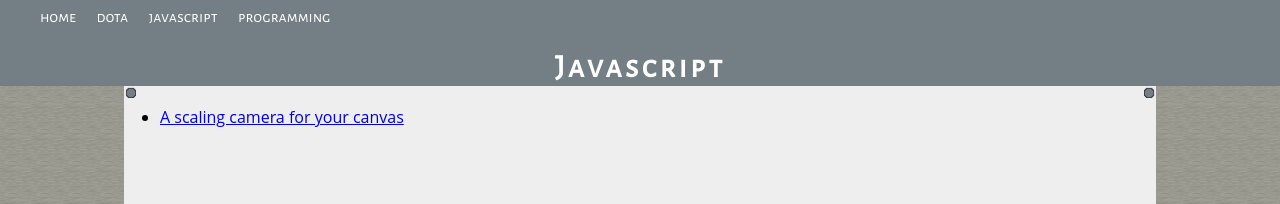
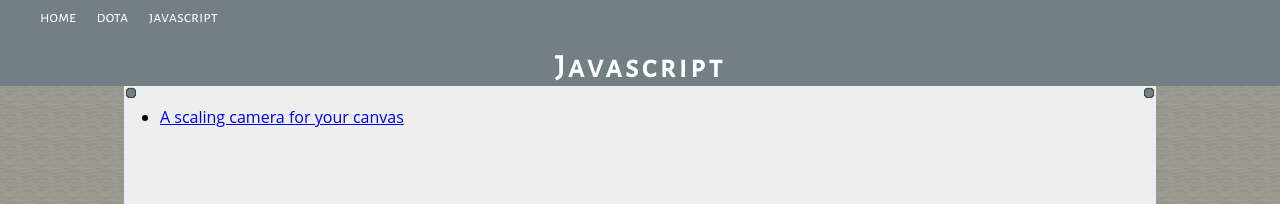
Before and after one commit to Thristhart/techniques, a Jekyll site: the page built from javascript/index.md, in a window 1280 px wide. Shown: the top 204 px of the page. Built offline with Jekyll 4.4.1, drawn with Linux system fonts in a browser that asks for light colours.

Commit message:
Update _config.yml

```diff
--- a/_config.yml
+++ b/_config.yml
@@ -6,7 +6,7 @@ defaults:
       type: "page"
     values:
       layout: "pages"
-visible-categories: [dota, javascript, programming]
+visible-categories: [dota, javascript]
 kramdown:
   input: GFM
 gems:
```
